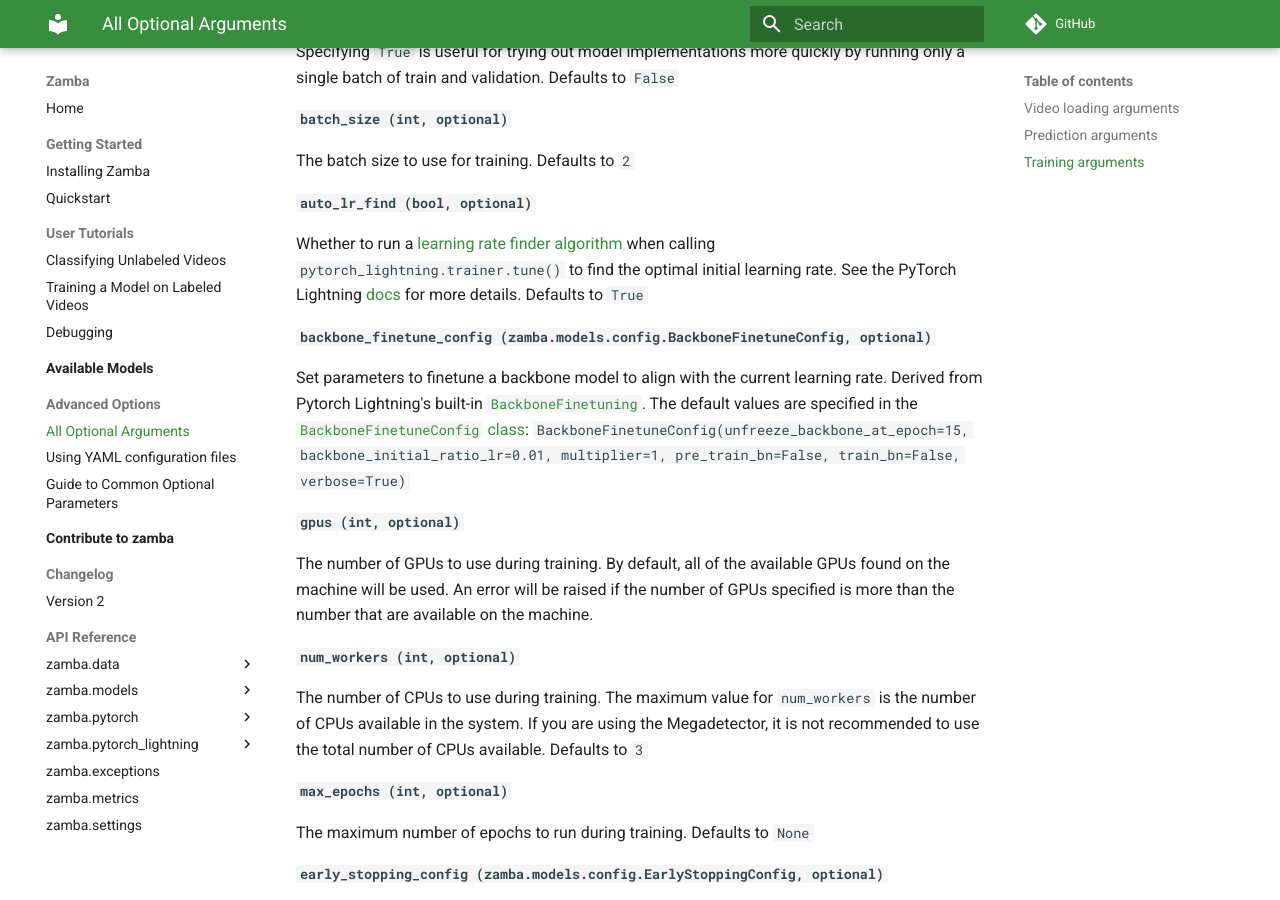
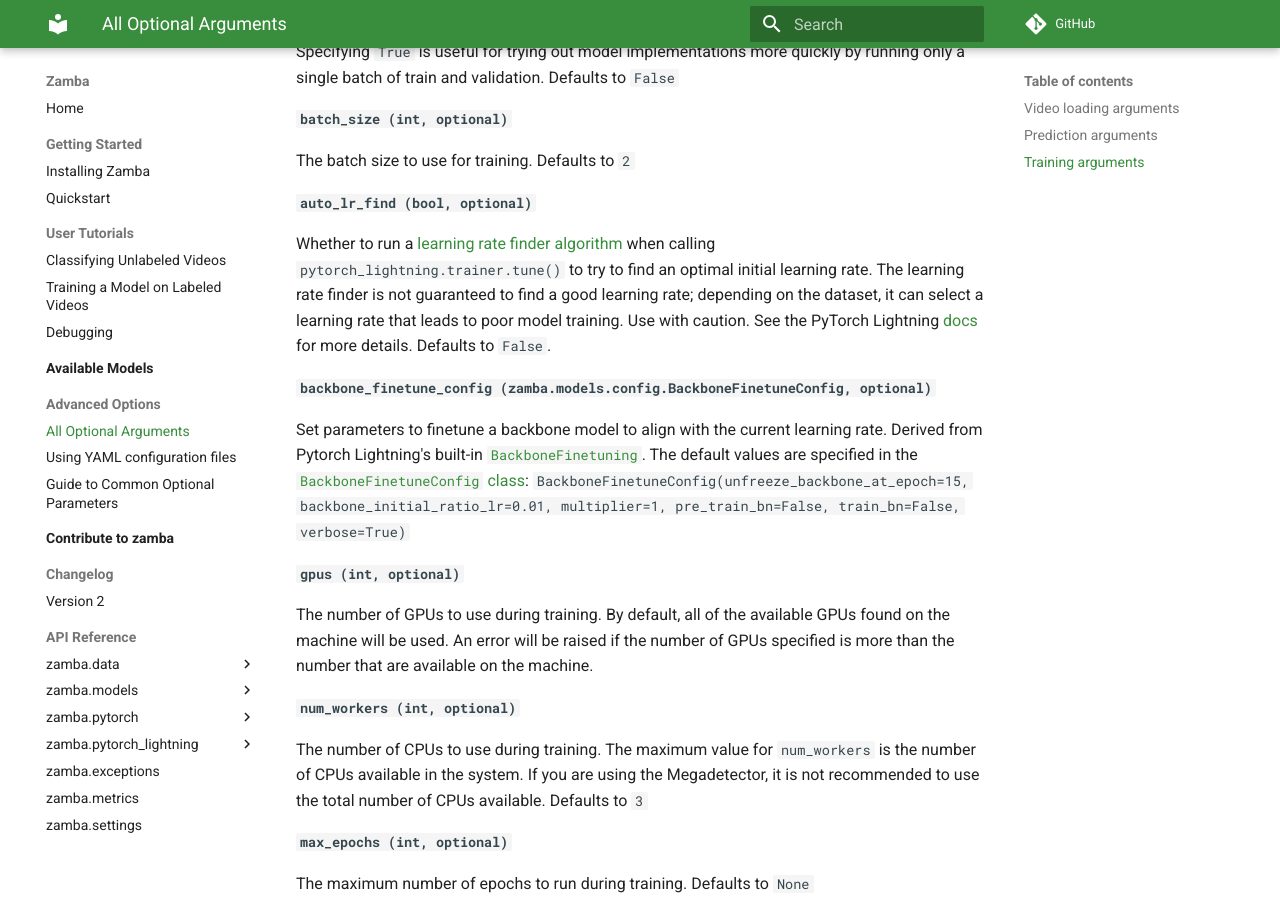
Before and after one commit to drivendataorg/zamba, an MkDocs documentation site: the page built from docs/docs/configurations.md, in a window 1280 px wide and 900 px high, scrolled down 7788 px. Built offline with MkDocs 1.6.1 and Material for MkDocs 9.7.7, drawn with Linux system fonts in a browser that asks for light colours; comment, search, counter and statistics services are not loaded; the version menu is left out.

Commit message:
Default for auto_lr_find to False

```diff
--- a/docs/docs/configurations.md
+++ b/docs/docs/configurations.md
@@ -244,7 +244,7 @@
  model_name: zamba.models.config.ModelEnum = <ModelEnum.time_distributed: 'time_distributed'>,
  dry_run: Union[bool, int] = False,
  batch_size: int = 2,
- auto_lr_find: bool = True,
+ auto_lr_find: bool = False,
  backbone_finetune_config: zamba.models.config.BackboneFinetuneConfig =
             BackboneFinetuneConfig(unfreeze_backbone_at_epoch=15,
             backbone_initial_ratio_lr=0.01, multiplier=1,
@@ -299,7 +299,7 @@
 
 #### `auto_lr_find (bool, optional)`
 
-Whether to run a [learning rate finder algorithm](https://arxiv.org/abs/1506.01186) when calling `pytorch_lightning.trainer.tune()` to find the optimal initial learning rate. See the PyTorch Lightning [docs](https://pytorch-lightning.readthedocs.io/en/latest/common/trainer.html#auto-lr-find) for more details. Defaults to `True`
+Whether to run a [learning rate finder algorithm](https://arxiv.org/abs/1506.01186) when calling `pytorch_lightning.trainer.tune()` to try to find an optimal initial learning rate. The learning rate finder is not guaranteed to find a good learning rate; depending on the dataset, it can select a learning rate that leads to poor model training. Use with caution. See the PyTorch Lightning [docs](https://pytorch-lightning.readthedocs.io/en/latest/common/trainer.html#auto-lr-find) for more details. Defaults to `False`.
 
 #### `backbone_finetune_config (zamba.models.config.BackboneFinetuneConfig, optional)`
 
```
Also changed, not shown: 1 other file.
